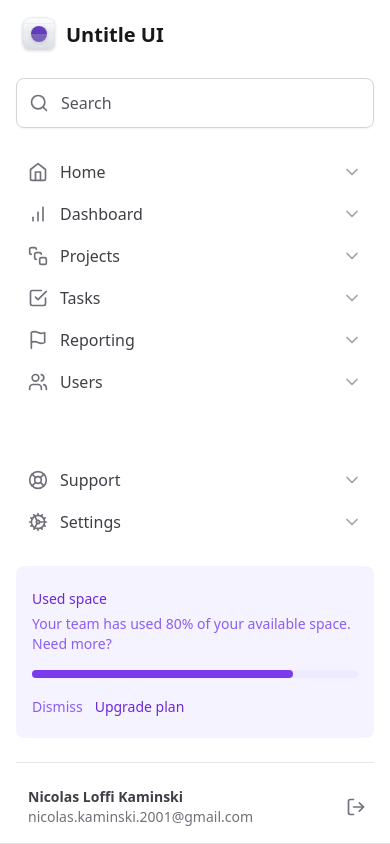
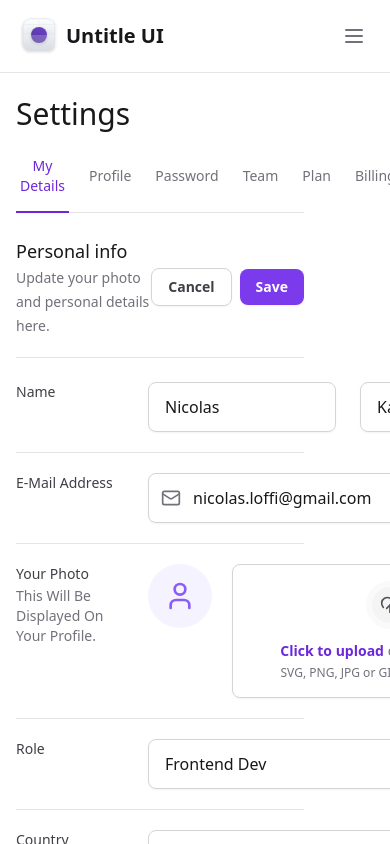
Before and after one commit to NicolasLK/Masterizando_o_Tailwind, a Next.js app: page / in a window 390 px wide. Shown: the top 844 px of the page. Built offline with nearby package versions, Linux system fonts and the light colour scheme.

Commit message:
feat: Abertura da Sidebar

```diff
--- a/package.json
+++ b/package.json
@@ -10,6 +10,7 @@
   },
   "dependencies": {
     "@formkit/auto-animate": "^0.8.2",
+    "@radix-ui/react-collapsible": "^1.1.0",
     "@radix-ui/react-select": "^2.1.1",
     "@radix-ui/react-tabs": "^1.0.4",
     "framer-motion": "^11.0.3",
--- a/src/app/layout.tsx
+++ b/src/app/layout.tsx
@@ -8,7 +8,7 @@
         <div className="grid min-h-screen grid-cols-app">
           <SideBar />
 
-          <main className="px-8 pb-12 pt-8">{children}</main>
+          <main className="px-4 pb-12 pt-24 lg:col-start-2 lg:px-8 lg:pt-8">{children}</main>
         </div>
       </body>
     </html>
--- a/src/components/SideBar/index.tsx
+++ b/src/components/SideBar/index.tsx
@@ -1,3 +1,4 @@
+"use client"
 import {
   Home,
   BarChart,
@@ -8,19 +9,31 @@
   Users,
   LifeBuoy,
   Cog,
+  Menu,
 } from "lucide-react";
+import * as Collapsible from "@radix-ui/react-collapsible"
 import { Logo } from "./Logo";
 import { NavItem } from "./NavItem";
 import { UsedSpaceWidget } from "./UsedSpaceWidget";
 import { Profile } from "./Profile";
 import * as Input from "../Input";
+import { Button } from "../Button";
 
 export function SideBar() {
   return (
     <>
-      <aside className="flex flex-col gap-6 border-b border-zinc-200 fixed left-0 top-0 right-0 bottom-0 z-20 bg-white p-4 lg:right-auto lg:w-80 lg:border-r lg:px-5 lg:py-8 lg:relative">
+      <Collapsible.Root className="flex flex-col gap-6 border-b border-zinc-200 fixed left-0 top-0 right-0 data-[state=open]:bottom-0 data-[state=open]:h-screen z-20 bg-white p-4 lg:right-auto lg:w-80 lg:border-r lg:px-5 lg:py-8 lg:data-[state=closed]:bottom-0 lg:data-[state=closed]:h-screen">
+        <div className="flex items-center justify-between">
           <Logo />
+          <Collapsible.Trigger asChild className="lg:hidden">
+            <Button variant="ghost">
+              <Menu className="h-6 w-6" />
+            </Button>
+          </Collapsible.Trigger>
+        </div>
 
+
+        <Collapsible.Content forceMount className="flex flex-col flex-1 gap-6 data-[state=closed]:hidden lg:data-[state=closed]:flex">
           <Input.Root>
             <Input.Prefix>
               <Search className="h-5 w-5 text-zinc-500" />
@@ -49,7 +62,8 @@
           <hr />
 
           <Profile />
-      </aside>
+        </Collapsible.Content>
+      </Collapsible.Root>
     </>
   );
 }
```
Also changed, not shown: 1 other file (tests, documents, lock files or other folders). Lines whose indentation alone changed are shown as unchanged.
